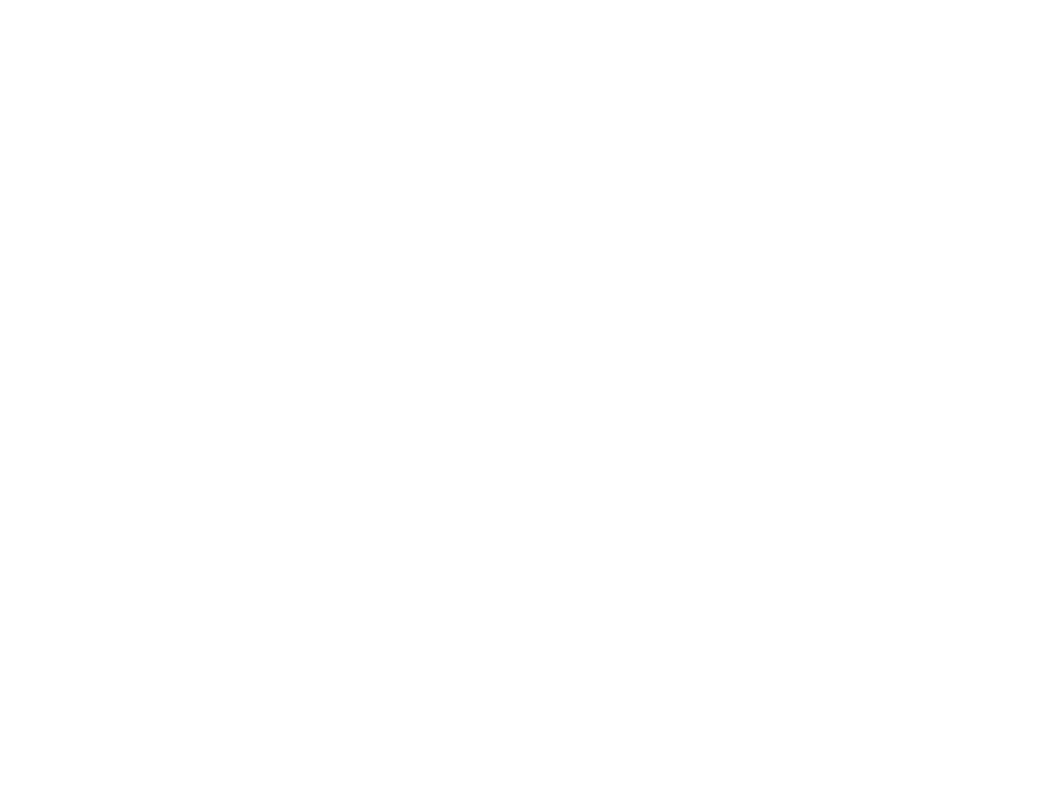
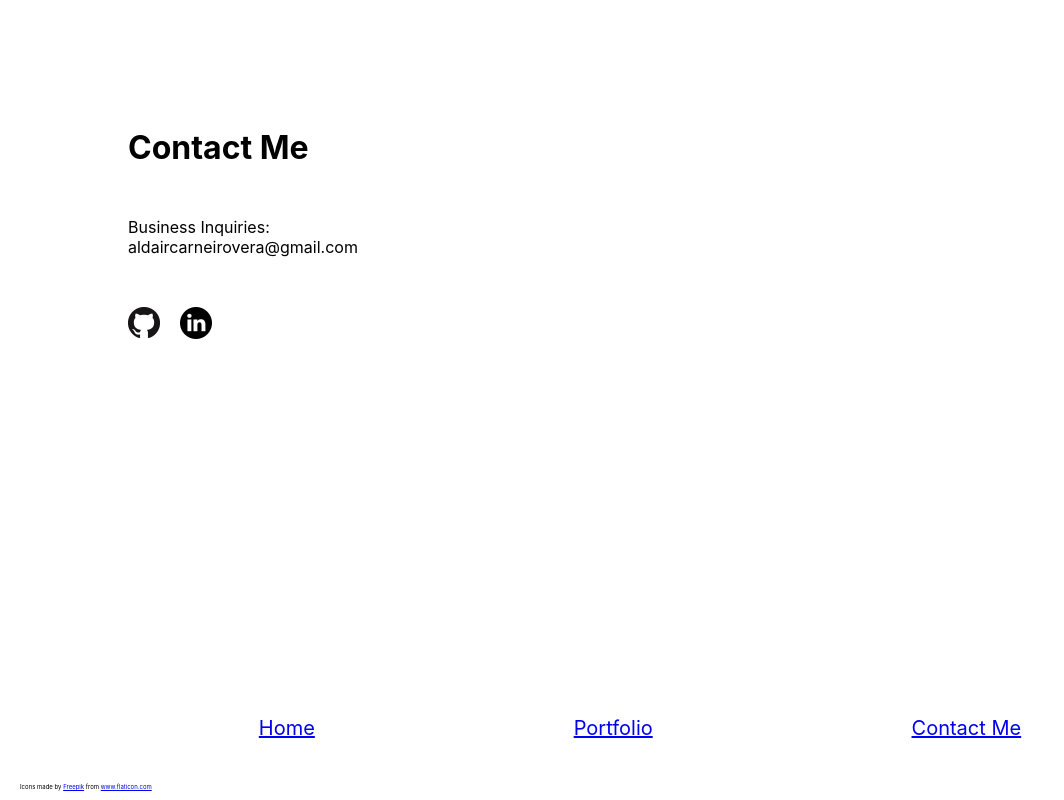
Before and after one commit to AldairGithub/portfolio-page, a React (Create React App) app in the folder client/: page /contact in a window 1280 px wide. Shown: the whole page, without its empty margins (0-1064 px from the left). Built offline with nearby package versions, Linux system fonts and the light colour scheme.

Commit message:
finished contact component, added user disability to icons and images

```diff
--- /dev/null
+++ b/client/src/component/contact/contact.jsx
@@ -0,0 +1,59 @@
+import React from 'react'
+
+import GitHubIcon from './GitHub-Mark-32px.png'
+import LinkedInIcon from './linkedin.png'
+
+import Footer from '../footer/footer'
+
+export default function Contact() {
+  const contactContainer = {
+    marginTop: '10%',
+    marginLeft: '10%'
+  }
+  const title = {
+    marginBottom: '50px'
+  }
+  const paragraph = {
+    margin: '0',
+    padding: '0'
+  }
+  const iconContainer = {
+    marginTop: '50px',
+    display: 'flex',
+    justifyContent: 'flex-start'
+  }
+  const imgContainer = {
+    marginRight: '20px'
+  }
+  const attribution = {
+    marginBottom: '10px',
+    marginLeft: '20px',
+    fontSize: '20%',
+    position: 'fixed',
+    bottom: '0'
+  }
+  return (
+    <>
+    <div style={contactContainer}>
+      <div>
+        <h1 style={title}>Contact Me</h1>
+        <p style={paragraph}>Business Inquiries:</p>
+        <p style={paragraph}>aldaircarneirovera@gmail.com</p>
+      </div>
+        <div style={iconContainer}>
+          <a href='https://github.com/AldairGithub' target='_blank' rel="noopener noreferrer">
+            <img style={imgContainer} src={GitHubIcon} alt={'GitHub Icon Link'}/>
+          </a>
+          <a href='https://www.linkedin.com/in/aldair-carneiro/' target='_blank' rel="noopener noreferrer">
+            <img style={imgContainer} src={LinkedInIcon} alt={'LinkedIn Icon Link'}/>
+          </a>
+      </div>
+    </div>
+
+    <div style={attribution}>
+      Icons made by <a href="https://www.flaticon.com/authors/freepik" title="Freepik">Freepik</a> from <a href="https://www.flaticon.com/" title="Flaticon"> www.flaticon.com</a>
+    </div>
+    <Footer />
+    </>
+  )
+}
--- a/client/src/component/footer/footer.jsx
+++ b/client/src/component/footer/footer.jsx
@@ -8,7 +8,7 @@ export default function Footer() {
       <div className='footer-container'>
         <Link to='/'>Home</Link>
         <Link to='/portfolio'>Portfolio</Link>
-        <Link path='#'>Contact Me</Link>
+        <Link to='/contact'>Contact Me</Link>
       </div>
     </div>
   )
--- a/client/src/component/home/home.jsx
+++ b/client/src/component/home/home.jsx
@@ -7,7 +7,7 @@ export default function Home() {
   return (
     <div className='home-container'>
       <div>
-        <img className='self' src={ require('./SELF.JPG')} />
+        <img className='self' src={require('./SELF.JPG')} alt={'Aldair Carneiro Selfie'}/>
       </div>
       <div className='title-container'>
         <h1>Hello! My name is Aldair Carneiro</h1>
--- a/client/src/component/main.jsx
+++ b/client/src/component/main.jsx
@@ -3,6 +3,7 @@ import { Route } from 'react-router-dom'
 
 import Home from './home/home'
 import Portfolio from './portfolio/portfolio'
+import Contact from './contact/contact'
 
 export default function Main() {
   return (
@@ -13,6 +14,9 @@ export default function Main() {
       <Route exact path='/portfolio' render={() => (
         <Portfolio />
       )} />
+      <Route exact path='/contact' render={() => (
+        <Contact />
+      )} />
     </main>
   )
 }
--- a/client/src/component/portfolio/data/data.jsx
+++ b/client/src/component/portfolio/data/data.jsx
@@ -19,12 +19,14 @@ export default function Data(props) {
   }
 
   const { img } = props
+  const { title } = props
+  const { description } = props
   return (
     <div style={dataContainer}>
-      <img style={portfolioImg} src={img} />
+      <img style={portfolioImg} src={img} alt={title}/>
       <div style={textContainer}>
-        <h1>{props.title}</h1>
-        <p>{props.description}</p>
+        <h1>{title}</h1>
+        <p>{description}</p>
       </div>
     </div>
   )
--- a/client/src/component/portfolio/portfolio.jsx
+++ b/client/src/component/portfolio/portfolio.jsx
@@ -27,7 +27,8 @@ export default function Portfolio() {
           <a
             style={projectLink}
             href='https://ecommerce-marketplace.netlify.app/'
-            target='_blank'>
+            target='_blank'
+            rel="noopener noreferrer">
             <Data
               img={project3}
               title={'Ecommerce Marketplace'}
@@ -40,7 +41,8 @@ export default function Portfolio() {
           <a
             style={projectLink}
             href='https://weather-app-simplified.netlify.app/'
-            target='_blank'>
+            target='_blank'
+            rel="noopener noreferrer">
             <Data
               img={project2}
               title={'Weather App Simplified'}
@@ -53,7 +55,8 @@ export default function Portfolio() {
           <a
             style={projectLink}
             href='https://pages.git.generalassemb.ly/acarneiro/random-pokemon-team-generator/#'
-            target='_blank'>
+            target='_blank'
+            rel="noopener noreferrer">
             <Data
               img={project1}
               title={'Random Pokemon Generator'}
```
Also changed, not shown: client/src/component/contact/GitHub-Mark-32px.png (added), client/src/component/contact/linkedin.png (added).
